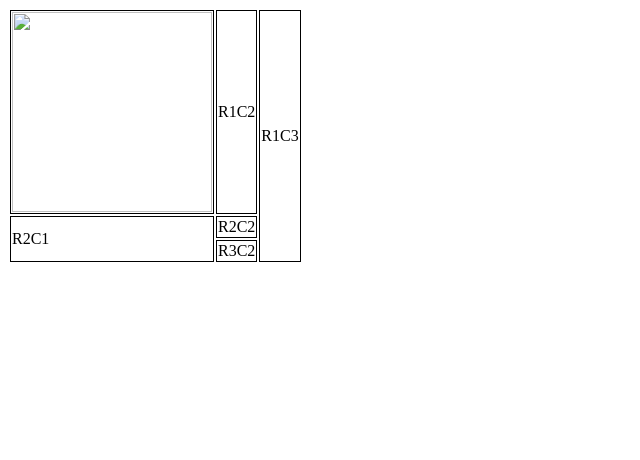
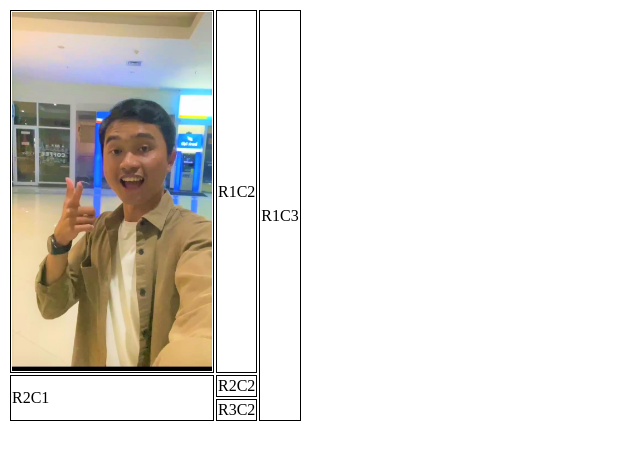
Before and after one commit to moseseliyada/WAD, a plain HTML site: page index.html in a window 1280 px wide. Shown: the whole page, without its empty margins (0-640 px from the left). Drawn offline with Linux system fonts and the light colour scheme.

Commit message:
Update index.html

```diff
--- a/index.html
+++ b/index.html
@@ -6,7 +6,7 @@
     <body>
         <table>
             <TR>
-                <TD style="border: solid 1px black"> <img src="fotoku.jpg" width="200"> </TD>
+                <TD style="border: solid 1px black"> <img src="fotoku.jpeg" width="200"> </TD>
                 <TD style="border: solid 1px black"> R1C2 </TD>
                 <TD ROWSPAN="3" style="border: solid 1px black"> R1C3 </TD>
             </TR>
```
